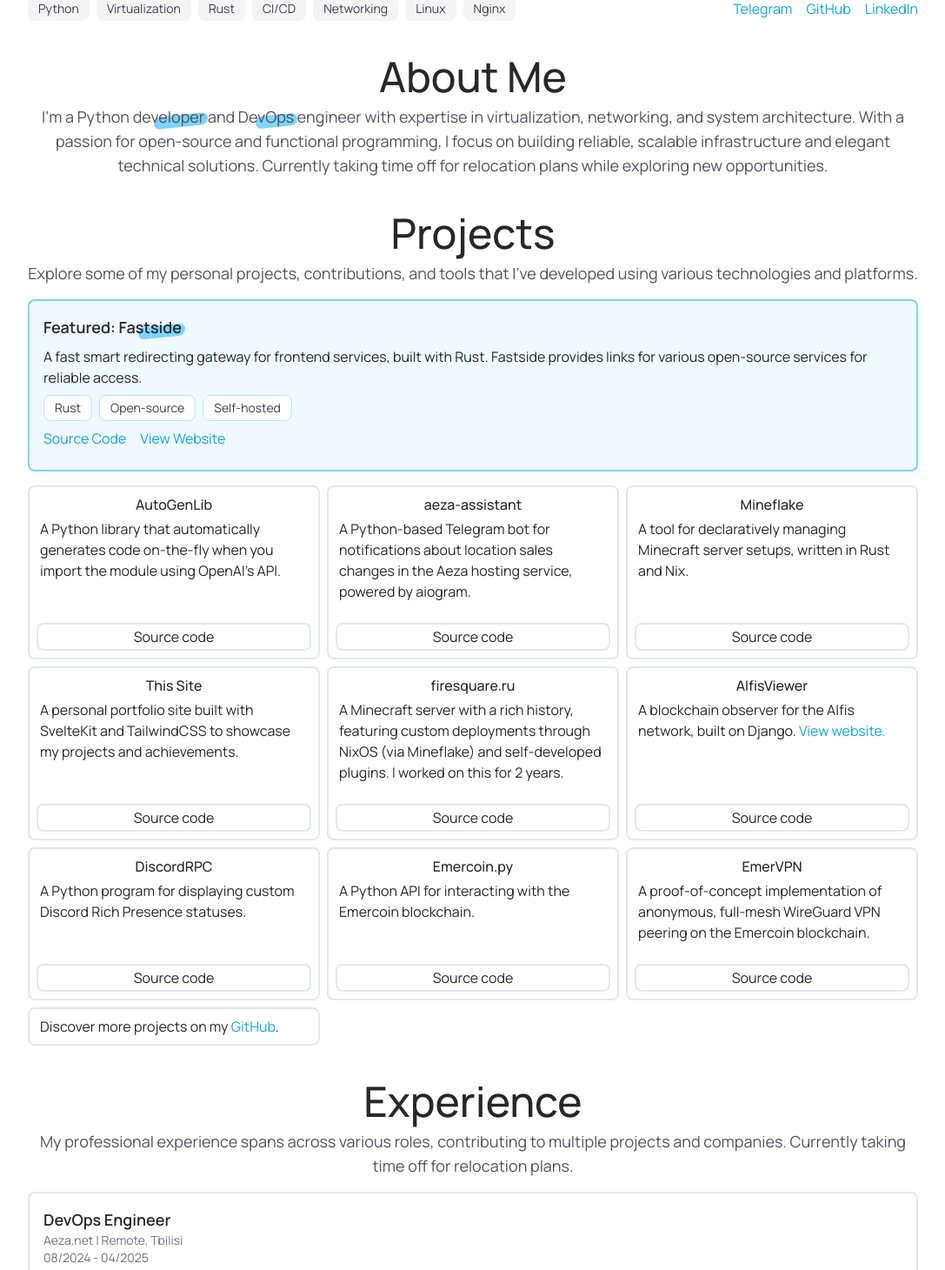
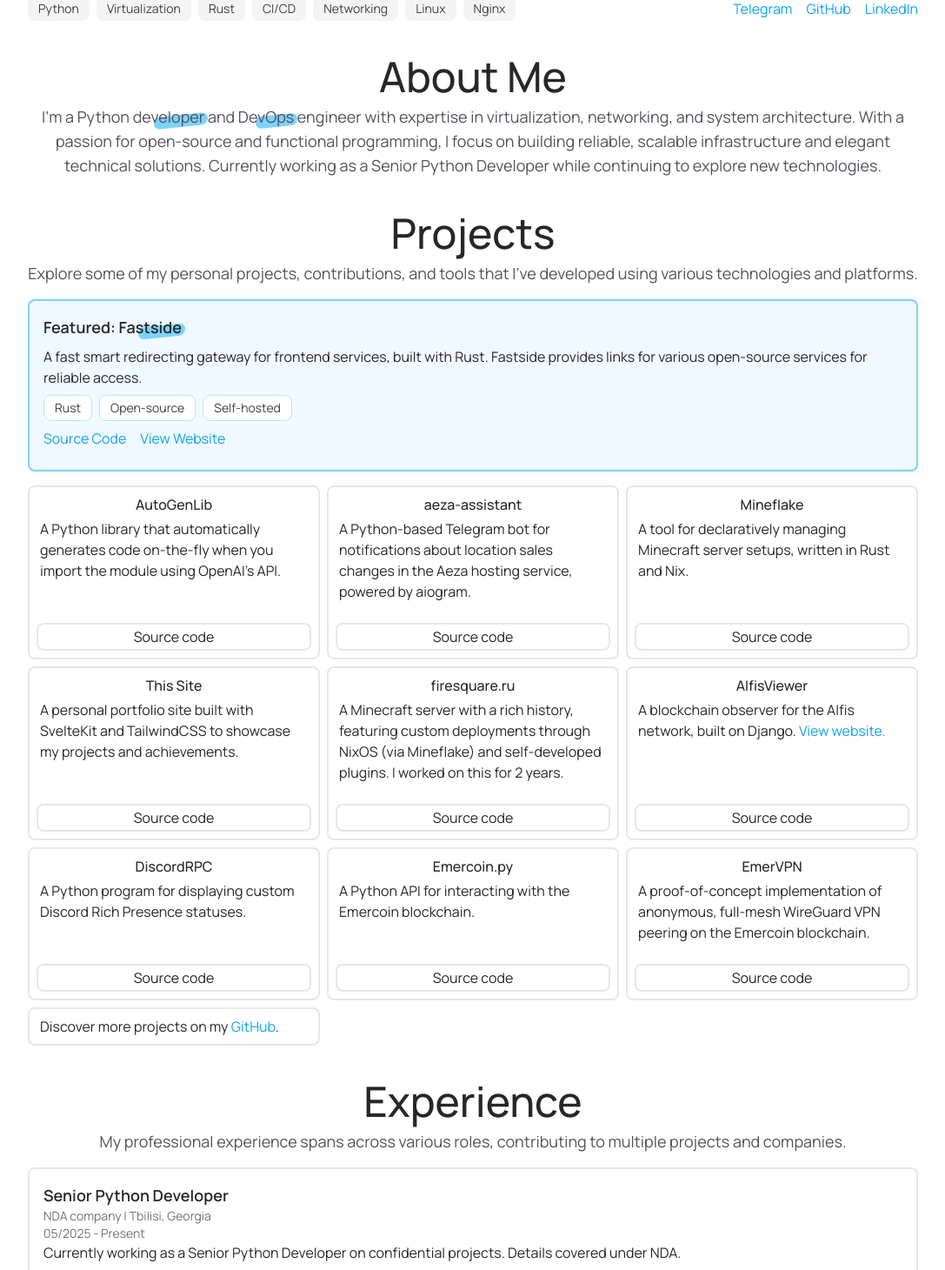
Before and after one commit to cofob/cofob.dev, a SvelteKit app: page /portfolio in a window 1280 px wide. Shown: the part 240-1700 px from the top of the page at 87% size, without its empty margins (96-1183 px from the left). Built offline with nearby package versions, Linux system fonts and the light colour scheme.

Commit message:
Update current work place

```diff
--- a/src/routes/portfolio/+page.svelte
+++ b/src/routes/portfolio/+page.svelte
@@ -50,7 +50,7 @@
 				I'm a Python <BlueLine>developer</BlueLine> and <BlueLine>DevOps</BlueLine> engineer with expertise in virtualization,
 				networking, and system architecture. With a passion for open-source and functional programming,
 				I focus on building reliable, scalable infrastructure and elegant technical solutions.
-				Currently taking time off for relocation plans while exploring new opportunities.
+				Currently working as a Senior Python Developer while continuing to explore new technologies.
 			</p>
 		</div>
 	</Section>
@@ -136,10 +136,13 @@
 			<Heading level={3}>Experience</Heading>
 		</div>
 		<div class="mt-2 text-center text-lg text-zinc-600">
-			<p>My professional experience spans across various roles, contributing to multiple projects and companies. Currently taking time off for relocation plans.</p>
+			<p>My professional experience spans across various roles, contributing to multiple projects and companies.</p>
 		</div>
 
 		<div class="mt-4">
+			<ExperienceCard company="NDA company" location="Tbilisi, Georgia" title="Senior Python Developer" date="05/2025 - Present">
+				Currently working as a Senior Python Developer on confidential projects. Details covered under NDA.
+			</ExperienceCard>
 			<ExperienceCard company="Aeza.net" location="Remote, Tbilisi" title="DevOps Engineer" date="08/2024 - 04/2025">
 				As a DevOps Engineer, I was responsible for the back-end infrastructure supporting the billing system. Key
 				accomplishments:
```
